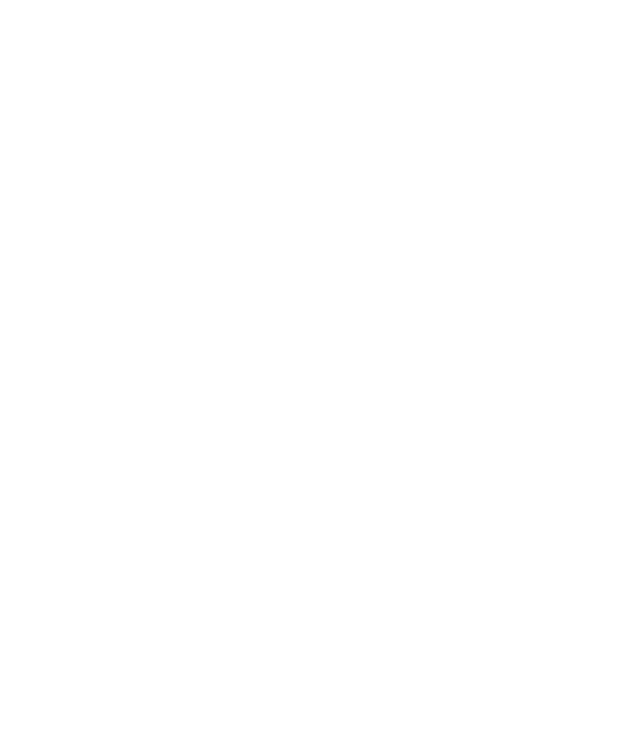
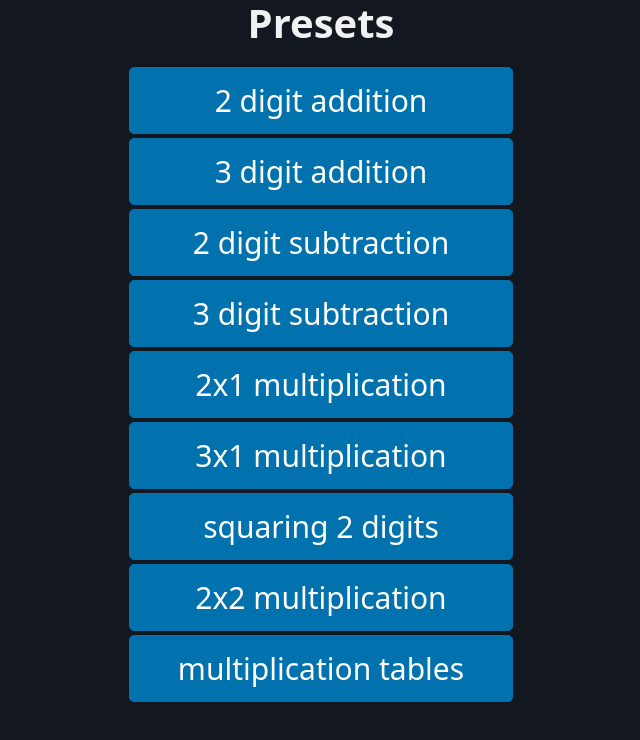
Before and after one commit to JustinCockrell1/mentalmath, a website: page menu.html in a window 1280 px wide. Shown: the whole page, without its empty margins (319-959 px from the left). Drawn offline with nearby package versions, Linux system fonts and the light colour scheme.

Commit message:
stylings1

```diff
--- a/mentalmath.html
+++ b/mentalmath.html
@@ -8,33 +8,17 @@
     rel="stylesheet"
     href="https://cdn.jsdelivr.net/npm/@picocss/pico@2/css/pico.min.css"
   />
-    <link rel="stylesheet" href="./styles/main.css">
+    <link rel="stylesheet" href="./styles/mentalmath.css">
 </head>
 <body>
-    <div>
-        <h1>Presets</h1>
-        <div id="alerts"></div>
-        <div id="options"></div>
-        <div id="custom">custom
-            <div id="allowedoperators">
-                <form action="">
-                    <p>allowed operators:</p>
-                    +<input type="checkbox" id="add"> <br>
-                    -<input type="checkbox" id="subtract"><br>
-                    x<input type="checkbox" id="multiply"><br>
-                    /<input type="checkbox" id="divide"><br>
-                    ^2<input type="checkbox" id="square"><br>
-                </form>
-            </div>
-        </div>
+
+    <div id="container">
+        <ul id="problems"></ul>
+
+        <div id="currentProblem"></div>
+
+        <input type="number" inputmode="numeric" id="answer">
     </div>
-    <div id="currentProblem">
-
-    </div>
-    <input type="number" inputmode="numeric" id="answer">
-    <ul id="problems">
-
-    </ul>
 
     <script src="index.js"></script>
 </body>
--- a/menu.html
+++ b/menu.html
@@ -0,0 +1,34 @@
+<!DOCTYPE html>
+<html lang="en" data-theme="dark">
+<head>
+    <meta charset="UTF-8">
+    <meta name="viewport" content="width=device-width, initial-scale=1.0">
+    <title>MentalMath - Menu</title>
+    <link
+    rel="stylesheet"
+    href="https://cdn.jsdelivr.net/npm/@picocss/pico@2/css/pico.min.css"
+  />
+    <link rel="stylesheet" href="./styles/menu.css">
+</head>
+<body>
+    <div id="container">
+        <h1>Presets</h1>
+        <div id="alerts"></div>
+        <div id="options"></div>
+        <!-- <div id="custom">custom
+            <div id="allowedoperators">
+                <form action="">
+                    <p>allowed operators:</p>
+                    +<input type="checkbox" id="add"> <br>
+                    -<input type="checkbox" id="subtract"><br>
+                    x<input type="checkbox" id="multiply"><br>
+                    /<input type="checkbox" id="divide"><br>
+                    ^2<input type="checkbox" id="square"><br>
+                </form>
+            </div>
+        </div> -->
+    </div>
+
+    <script src="menu.js"></script>
+</body>
+</html>
--- a/menu.js
+++ b/menu.js
@@ -0,0 +1,132 @@
+// process.stdin.resume();
+// process.stdin.setEncoding('utf8');
+
+// const problemDisplay = document.getElementById("currentProblem");
+// const pastDisplay = document.getElementById("problems");
+// const answerInput = document.getElementById("answer");
+const optionsDiv = document.getElementById("options");
+const alertsDiv = document.getElementById("alerts");
+
+const allOps = ["+","-", "/", "*"];
+
+let options = {
+    num1Min:2,
+    num2Min:2,
+    num1Max:2,
+    num2Max:2,
+    allowedOperators:["+"]
+}
+
+// let started = false;
+
+const possibleOptions = [
+    {
+        name:"2 digit addition",
+        num1Min:2,
+        num2Min:2,
+        num1Max:2,
+        num2Max:2,
+        allowedOperators:["+"],
+        same:false
+    },
+    {
+        name:"3 digit addition",
+        num1Min:3,
+        num2Min:3,
+        num1Max:3,
+        num2Max:3,
+        allowedOperators:["+"],
+        same:false
+    },
+    {
+        name:"2 digit subtraction",
+        num1Min:2,
+        num2Min:2,
+        num1Max:2,
+        num2Max:2,
+        allowedOperators:["-"],
+        same:false
+    },
+    {
+        name:"3 digit subtraction",
+        num1Min:3,
+        num2Min:3,
+        num1Max:3,
+        num2Max:3,
+        allowedOperators:["-"],
+        same:false
+    },
+    {
+        name:"2x1 multiplication",
+        num1Min:2,
+        num2Min:1,
+        num1Max:2,
+        num2Max:1,
+        allowedOperators:["*"],
+        same:false
+    },
+    {
+        name:"3x1 multiplication",
+        num1Min:3,
+        num2Min:1,
+        num1Max:3,
+        num2Max:1,
+        allowedOperators:["*"],
+        same:false
+    },
+    {
+        name:"squaring 2 digits",
+        num1Min:2,
+        num2Min:2,
+        num1Max:2,
+        num2Max:2,
+        allowedOperators:["*"],
+        same:true
+    },
+    {
+        name:"2x2 multiplication",
+        num1Min:2,
+        num2Min:2,
+        num1Max:2,
+        num2Max:2,
+        allowedOperators:["*"],
+        same:false
+    },
+    {
+        name:"multiplication tables",
+        num1Min:1,
+        num2Min:1,
+        num1Max:1,
+        num2Max:1,
+        allowedOperators:["*"],
+        same:false
+    },
+]
+
+
+function init() {
+    for(let i = 0; i < possibleOptions.length; i++) {
+        console.log(possibleOptions[i].name, i);
+        optionsDiv.innerHTML += `<button class="option-choice">${possibleOptions[i].name}</button>`
+    }
+    const optionDivs = document.querySelectorAll(".option-choice");
+    for(let i = 0; i < optionDivs.length; i++) {
+        optionDivs[i].onclick = function() {
+            window.location.href="/mentalmath.html?type=" + i;
+            // start();
+        }
+    }
+    console.log("choose an option");
+}
+
+
+
+// function start() {
+// started = true;
+// count = 0;
+// pastDisplay.innerHTML = "";
+// startTime = Date.now();
+// nextQuestion();
+// }
+
+init()
--- /dev/null
+++ b/styles/mentalmath.css
@@ -0,0 +1,38 @@
+body {
+    display: flex;
+    /* align-items: center; */
+    justify-content: center;
+    height:100vh;
+}
+
+#container {
+    max-width:20rem;
+    display: flex;
+    align-items:center;
+    flex-direction: column;
+    margin-top:1rem;
+}
+#container div {
+    font-size: 4rem;
+}
+#container ul {
+    font-size: 1.2rem;
+    max-height: 13rem;
+    height: 13rem;
+    overflow-y: scroll;
+    width: 100%;
+    text-align: center;
+}
+#container ul::-webkit-scrollbar {
+    display: none;
+}
+#container ul li {
+    /* font-size: 1rem; */
+    list-style-type: none;
+    /* text-decoration: none; */
+}
+
+#container input {
+    font-size: 1.5rem;
+    width: 7rem;
+}
--- a/styles/main.css
+++ b/styles/menu.css
@@ -1,3 +1,12 @@
+#container {
+    display: flex;
+    flex-direction: column;
+    justify-content: center;
+}
+#container h1 {
+    text-align: center;
+}
+
 #options {
     display: flex;
     flex-direction: column;
```
Also changed, not shown: index.js (+10 -14 lines).
